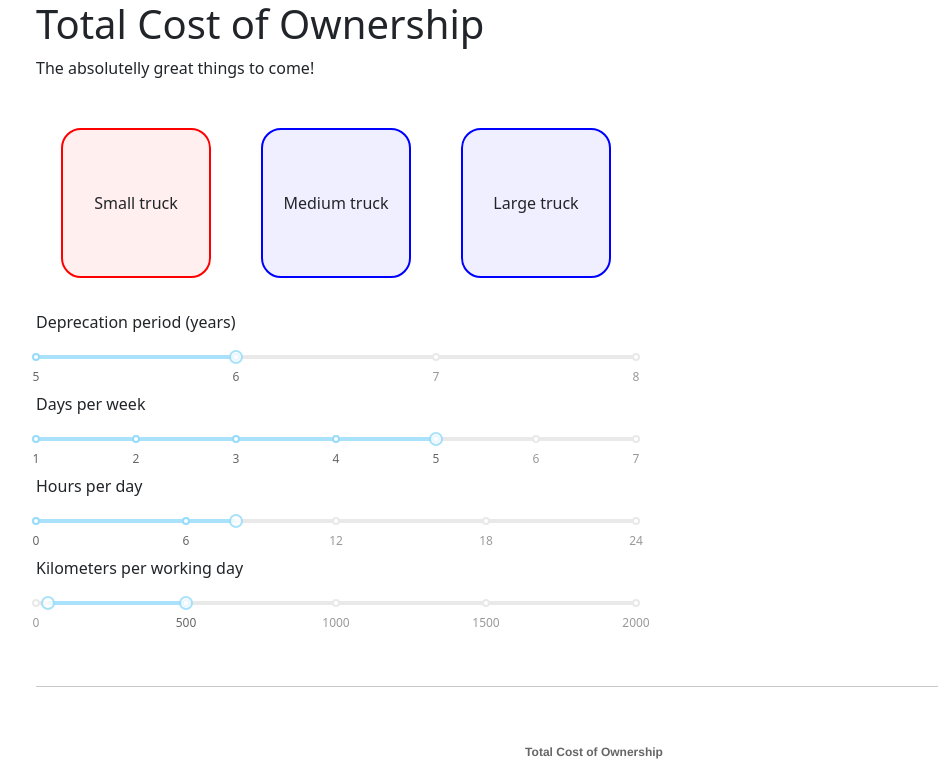
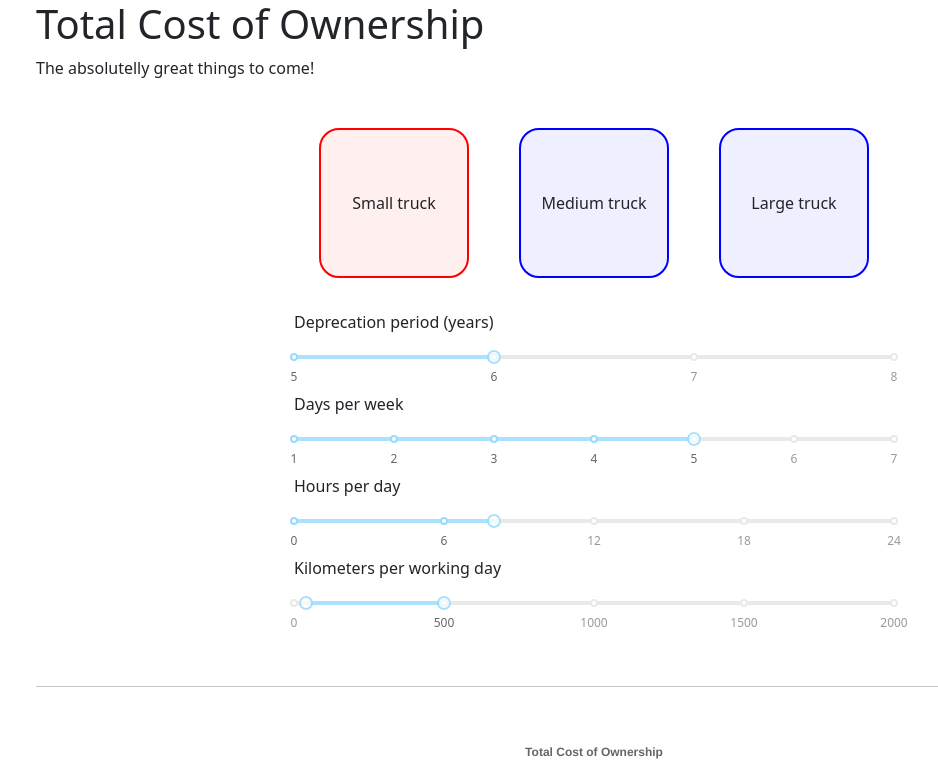
Before and after one commit to beaver-codes/tco, a React (Create React App) app: page / in a window 1280 px wide. Shown: the top 767 px of the page, without its empty margins (46-984 px from the left). Built offline with nearby package versions, Linux system fonts and the light colour scheme.

Commit message:
inputComponent max-width 600px, and margin auto
We can do some more fancy screen-size based layouts later.

```diff
--- a/src/components/BehaviorSelectSliders/BehaviorSelectSliders.css
+++ b/src/components/BehaviorSelectSliders/BehaviorSelectSliders.css
@@ -1,7 +1,6 @@
 .slider-container {
     display: flex;
     flex-direction: column;
-    max-width: 600px;
 }
 
 .slider-row {
--- a/src/components/InputsComponent.tsx
+++ b/src/components/InputsComponent.tsx
@@ -10,7 +10,7 @@ interface InputProps {
 
 export default function InputsComponent({ inputState, setInputState }: InputProps) {
 
-  return (<div className='center'>
+  return (<div className='center max-width-600 m-auto'>
     <TruckSizeSelect onUpdate={(size) => {
       setInputState({ ...inputState, truckSize: size })
     }} truckSize={inputState.truckSize} />
--- a/src/components/TruckSizeSelect/TruckSizeSelect.css
+++ b/src/components/TruckSizeSelect/TruckSizeSelect.css
@@ -19,7 +19,6 @@
 
 .truck-size-container {
     display: flex;
-    max-width: 600px;
     flex-direction: row;
     justify-content: space-around;
     align-items: center;
--- a/src/index.css
+++ b/src/index.css
@@ -11,3 +11,7 @@ code {
   font-family: source-code-pro, Menlo, Monaco, Consolas, 'Courier New',
     monospace;
 }
+
+.max-width-600 {
+  max-width: 600px;
+}
```
